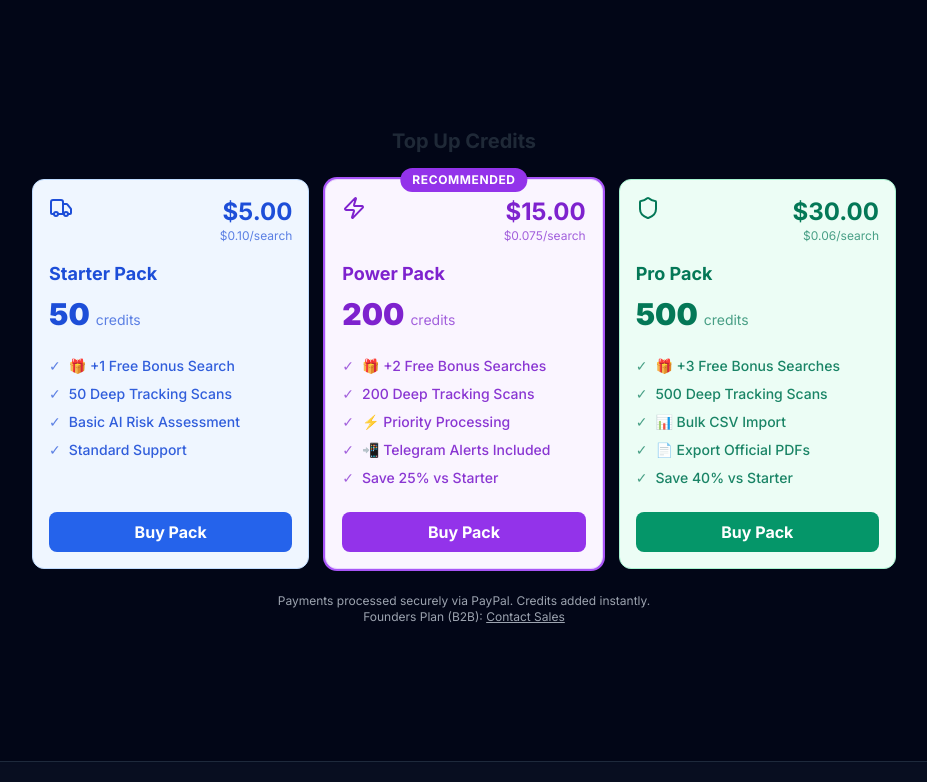
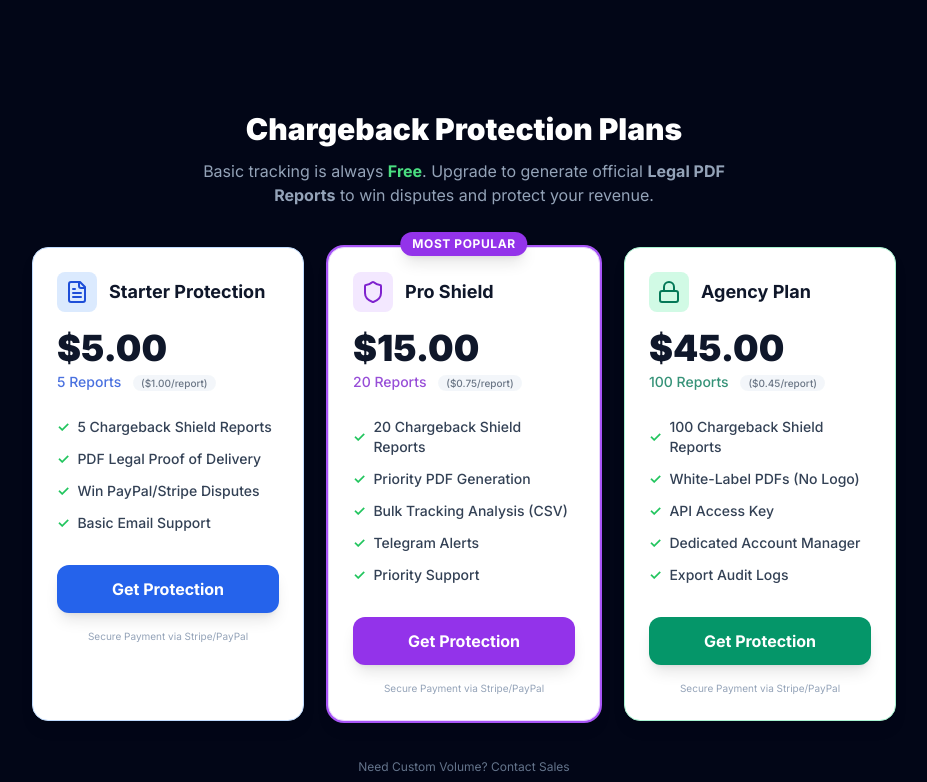
Before and after one commit to Omran1983/Jupiter-Startup, a Next.js app in the folder apps/customs_tracker/: page / in a window 1280 px wide. Shown: the part 1378-2160 px from the top of the page, without its empty margins (176-1103 px from the left). Built offline with nearby package versions, Linux system fonts and the light colour scheme; no server answers.

Commit message:
feat: Renamed BuyCredits to Protection Plans (Freemium)

```diff
--- a/apps/customs_tracker/src/components/BuyCredits.tsx
+++ b/apps/customs_tracker/src/components/BuyCredits.tsx
@@ -1,113 +1,125 @@
 "use client";
 
-import { Shield, Zap, Truck } from "lucide-react";
+import { Shield, FileText, Lock } from "lucide-react";
+import Link from "next/link";
 
 const PACKS = [
     {
         id: "starter",
-        name: "Starter Pack",
+        name: "Starter Protection",
         price: "$5.00",
-        credits: 50,
-        perSearch: "$0.10",
-        icon: Truck,
+        credits: 5,
+        perReport: "$1.00",
+        icon: FileText,
         benefits: [
-            "🎁 +1 Free Bonus Search",
-            "50 Deep Tracking Scans",
-            "Basic AI Risk Assessment",
-            "Standard Support"
+            "5 Chargeback Shield Reports",
+            "PDF Legal Proof of Delivery",
+            "Win PayPal/Stripe Disputes",
+            "Basic Email Support"
         ],
         color: "bg-blue-50 text-blue-700 border-blue-200",
         btnColor: "bg-blue-600 hover:bg-blue-700",
         link: "/checkout?pack=starter"
     },
     {
-        id: "power",
-        name: "Power Pack",
+        id: "pro",
+        name: "Pro Shield",
         price: "$15.00",
-        credits: 200,
-        perSearch: "$0.075",
-        icon: Zap,
+        credits: 20,
+        perReport: "$0.75",
+        icon: Shield,
         benefits: [
-            "🎁 +2 Free Bonus Searches",
-            "200 Deep Tracking Scans",
-            "⚡ Priority Processing",
-            "📲 Telegram Alerts Included",
-            "Save 25% vs Starter"
+            "20 Chargeback Shield Reports",
+            "Priority PDF Generation",
+            "Bulk Tracking Analysis (CSV)",
+            "Telegram Alerts",
+            "Priority Support"
         ],
         color: "bg-purple-50 text-purple-700 border-purple-200 ring-2 ring-purple-500",
         btnColor: "bg-purple-600 hover:bg-purple-700",
-        link: "/checkout?pack=power"
+        link: "/checkout?pack=pro"
     },
     {
-        id: "pro",
-        name: "Pro Pack",
-        price: "$30.00",
-        credits: 500,
-        perSearch: "$0.06",
-        icon: Shield,
+        id: "enterprise",
+        name: "Agency Plan",
+        price: "$45.00",
+        credits: 100,
+        perReport: "$0.45",
+        icon: Lock,
         benefits: [
-            "🎁 +3 Free Bonus Searches",
-            "500 Deep Tracking Scans",
-            "📊 Bulk CSV Import",
-            "📄 Export Official PDFs",
-            "Save 40% vs Starter"
+            "100 Chargeback Shield Reports",
+            "White-Label PDFs (No Logo)",
+            "API Access Key",
+            "Dedicated Account Manager",
+            "Export Audit Logs"
         ],
         color: "bg-emerald-50 text-emerald-700 border-emerald-200",
         btnColor: "bg-emerald-600 hover:bg-emerald-700",
-        link: "/checkout?pack=pro"
+        link: "/checkout?pack=enterprise"
     }
 ];
 
 export function BuyCredits() {
     return (
-        <div className="mt-12">
-            <h3 className="text-xl font-bold text-gray-800 mb-6 text-center">Top Up Credits</h3>
-            <div className="grid grid-cols-1 md:grid-cols-3 gap-4">
+        <section className="py-8" id="pricing">
+            <div className="text-center mb-10">
+                <h2 className="text-3xl font-black text-white mb-3">Chargeback Protection Plans</h2>
+                <p className="text-slate-400 max-w-xl mx-auto">
+                    Basic tracking is always <span className="text-green-400 font-bold">Free</span>.
+                    Upgrade to generate official <strong>Legal PDF Reports</strong> to win disputes and protect your revenue.
+                </p>
+            </div>
+
+            <div className="grid grid-cols-1 md:grid-cols-3 gap-6 max-w-5xl mx-auto">
                 {PACKS.map((pack) => (
-                    <div key={pack.id} className={`p-4 rounded-xl border ${pack.color} flex flex-col relative`}>
-                        {pack.id === "power" && (
-                            <span className="absolute -top-3 left-1/2 -translate-x-1/2 bg-purple-600 text-white text-xs font-bold px-3 py-1 rounded-full uppercase tracking-wider">
-                                Recommended
-                            </span>
+                    <div key={pack.id} className={`relative p-6 rounded-2xl border ${pack.color} bg-white transition-transform hover:-translate-y-1 shadow-lg`}>
+                        {pack.id === "pro" && (
+                            <div className="absolute -top-4 left-1/2 -translate-x-1/2 bg-purple-600 text-white text-xs font-bold px-3 py-1 rounded-full uppercase tracking-wider shadow-lg">
+                                Most Popular
+                            </div>
                         )}
 
-                        <div className="flex justify-between items-start mb-4">
-                            <pack.icon className="w-6 h-6" />
-                            <div className="text-right">
-                                <div className="text-2xl font-bold">{pack.price}</div>
-                                <div className="text-xs opacity-70">{pack.perSearch}/search</div>
+                        <div className="flex items-center gap-3 mb-4">
+                            <div className={`p-2 rounded-lg ${pack.id === 'pro' ? 'bg-purple-100' : pack.id === 'enterprise' ? 'bg-emerald-100' : 'bg-blue-100'}`}>
+                                <pack.icon className="w-6 h-6" />
+                            </div>
+                            <h3 className="text-lg font-bold text-slate-900">{pack.name}</h3>
+                        </div>
+
+                        <div className="mb-6">
+                            <span className="text-4xl font-black text-slate-900">{pack.price}</span>
+                            <div className="text-sm font-medium opacity-80 mt-1">
+                                {pack.credits} Reports <span className="text-[10px] bg-slate-100 px-2 py-0.5 rounded-full text-slate-600 ml-2">({pack.perReport}/report)</span>
                             </div>
                         </div>
 
-                        <div className="mb-4">
-                            <h4 className="font-bold text-lg">{pack.name}</h4>
-                            <div className="text-3xl font-black my-2">{pack.credits} <span className="text-sm font-normal opacity-70">credits</span></div>
-                        </div>
-
-                        <ul className="mb-6 space-y-2 flex-1">
-                            {pack.benefits.map((feature, i) => (
-                                <li key={i} className="text-sm flex items-start gap-2">
-                                    <span className="opacity-70">✓</span>
-                                    <span className="font-medium opacity-90">{feature}</span>
+                        <ul className="space-y-3 mb-8">
+                            {pack.benefits.map((benefit, i) => (
+                                <li key={i} className="flex items-center gap-2 text-sm text-slate-700 font-medium">
+                                    <span className="text-green-500 font-bold">✓</span> {benefit}
                                 </li>
                             ))}
                         </ul>
 
-                        <a
+                        <Link
                             href={pack.link}
-                            target="_blank"
-                            rel="noopener noreferrer"
-                            className={`w-full py-2 rounded-lg font-bold text-white text-center transition-colors ${pack.btnColor}`}
+                            className={`block w-full py-3 rounded-xl font-bold text-center text-white transition-all shadow-lg active:scale-[0.98] ${pack.btnColor}`}
                         >
-                            Buy Pack
-                        </a>
+                            Get Protection
+                        </Link>
+
+                        <p className="text-[10px] text-center text-slate-400 mt-4">
+                            Secure Payment via Stripe/PayPal
+                        </p>
                     </div>
                 ))}
             </div>
-            <p className="text-xs text-center text-gray-400 mt-6 max-w-sm mx-auto">
-                Payments processed securely via PayPal. Credits added instantly.
-                <br />Founders Plan (B2B): <a href="mailto:deals@aogrl.com?subject=Founders Plan Inquiry" className="underline hover:text-white transition-colors">Contact Sales</a>
-            </p>
-        </div>
+
+            <div className="mt-8 text-center">
+                <a href="mailto:deals@aogrl.com?subject=Agency Plan Inquiry" className="text-xs text-slate-500 hover:text-white transition-colors border-b border-transparent hover:border-slate-500">
+                    Need Custom Volume? Contact Sales
+                </a>
+            </div>
+        </section>
     );
 }
```
